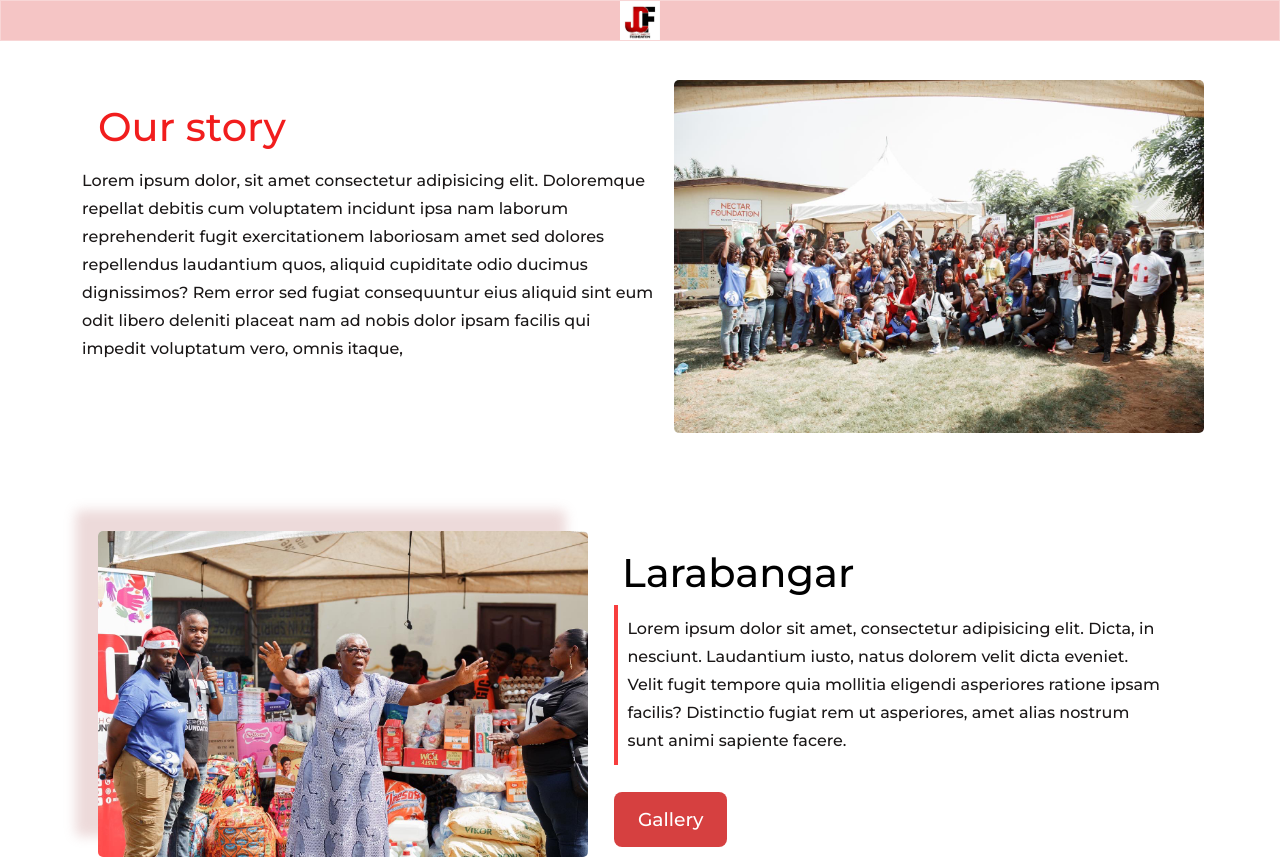
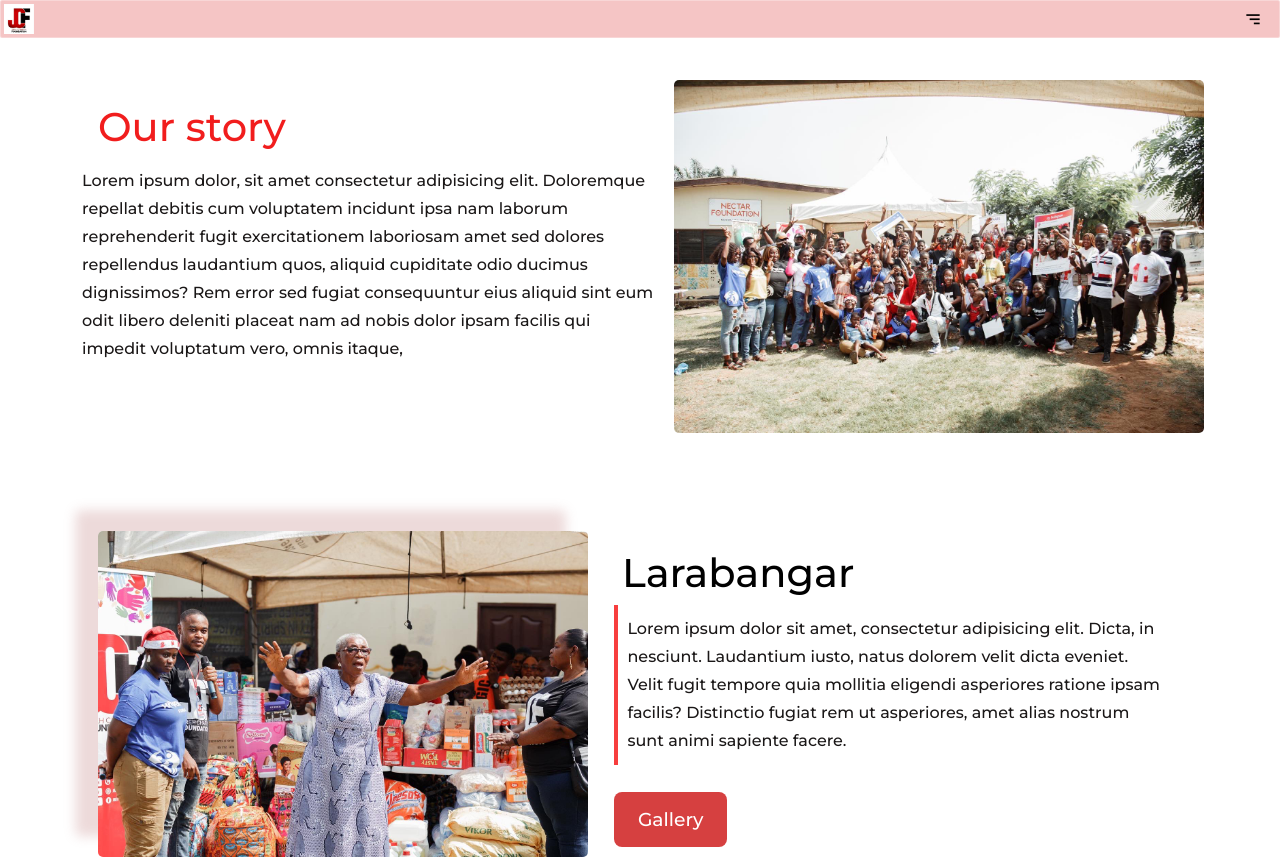
Before and after one commit to codegode23/story4jcf, a plain HTML site: page index.html in a window 1280 px wide. Shown: the top 860 px of the page. Drawn offline with nearby package versions, Linux system fonts and the light colour scheme; a web font is replaced by a local one.

Commit message:
Menu added

```diff
--- a/index.html
+++ b/index.html
@@ -20,6 +20,9 @@
 
     <header class="header">
         <img src="./img/favicon.JPG" alt="">
+
+        <div id="menu" class='bx bx-menu-alt-right' ></div>
+
 
     </header>
 
--- a/style.css
+++ b/style.css
@@ -27,16 +27,30 @@ body{
 .header{
     width: 100%;
     display: flex;
-    justify-content: center;
+    justify-content: space-between;
+    align-items: center;
     border: 1px solid rgba(255,255,255,0.3);
     position: fixed;
     background: rgba(240, 166, 166, 0.644);
     z-index: 999;
+    border-radius: 2px;
+    padding: .2rem;
 }
 
 .header img{
     width: 100%;
-    max-width: 40px;
+    max-width: 30px;
+}
+
+.header #menu{
+    margin-right: 1%;
+    font-size: 20px;
+    cursor: pointer;
+    transition: .5s;
+}
+
+.header #menu:hover{
+    color: #f11d1d;
 }
 
 #story{
@@ -453,6 +467,7 @@ pictures3 .close3:hover{
 #about{
     width: 100%;
     overflow-x: hidden;
+    margin-top: 4%;
 }
 
 .about{
@@ -462,6 +477,7 @@ pictures3 .close3:hover{
 
 .abt-title{
     padding: .6rem;
+    text-align: center;
 }
 
 .abt-title h4{
```
